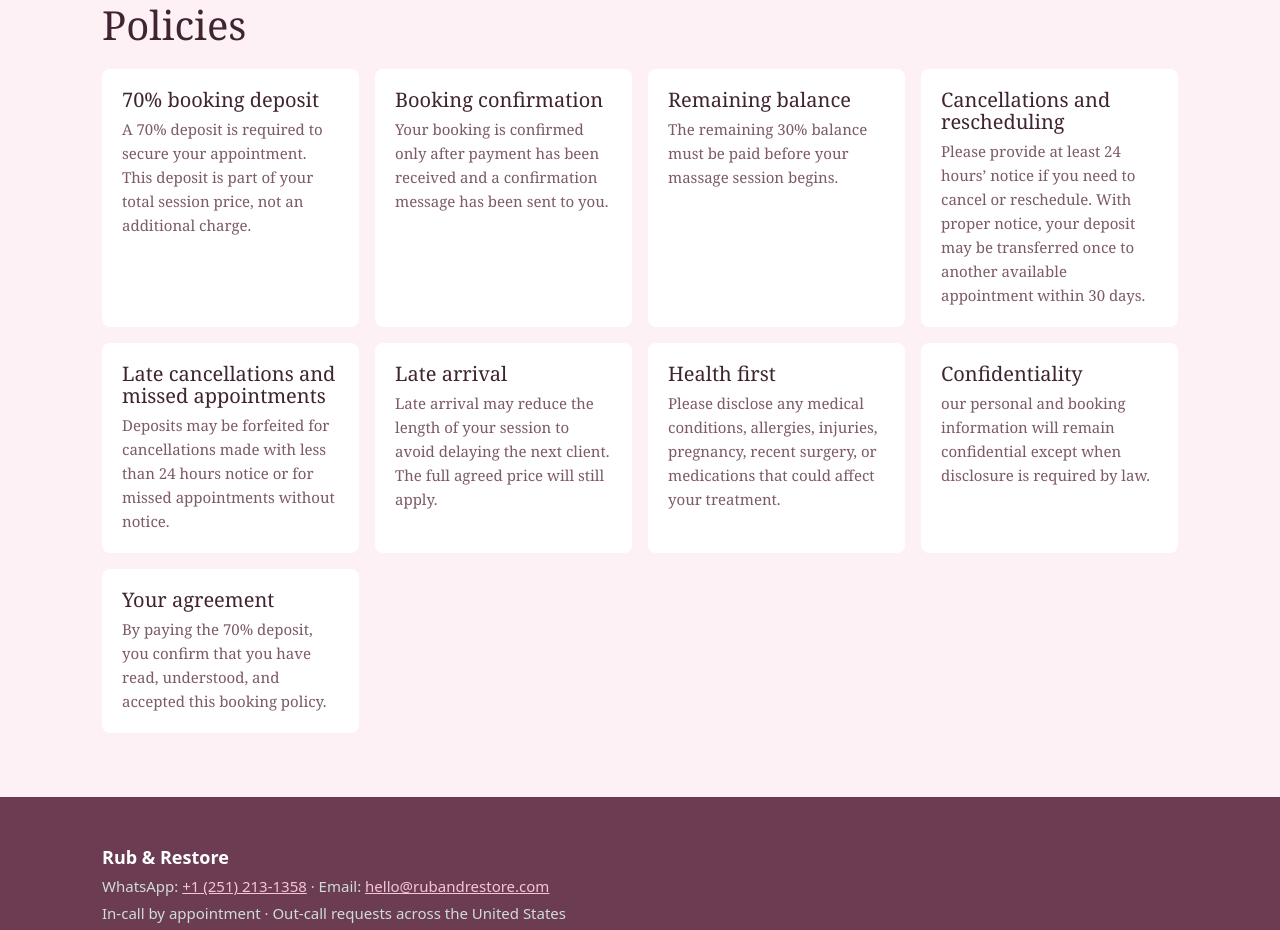
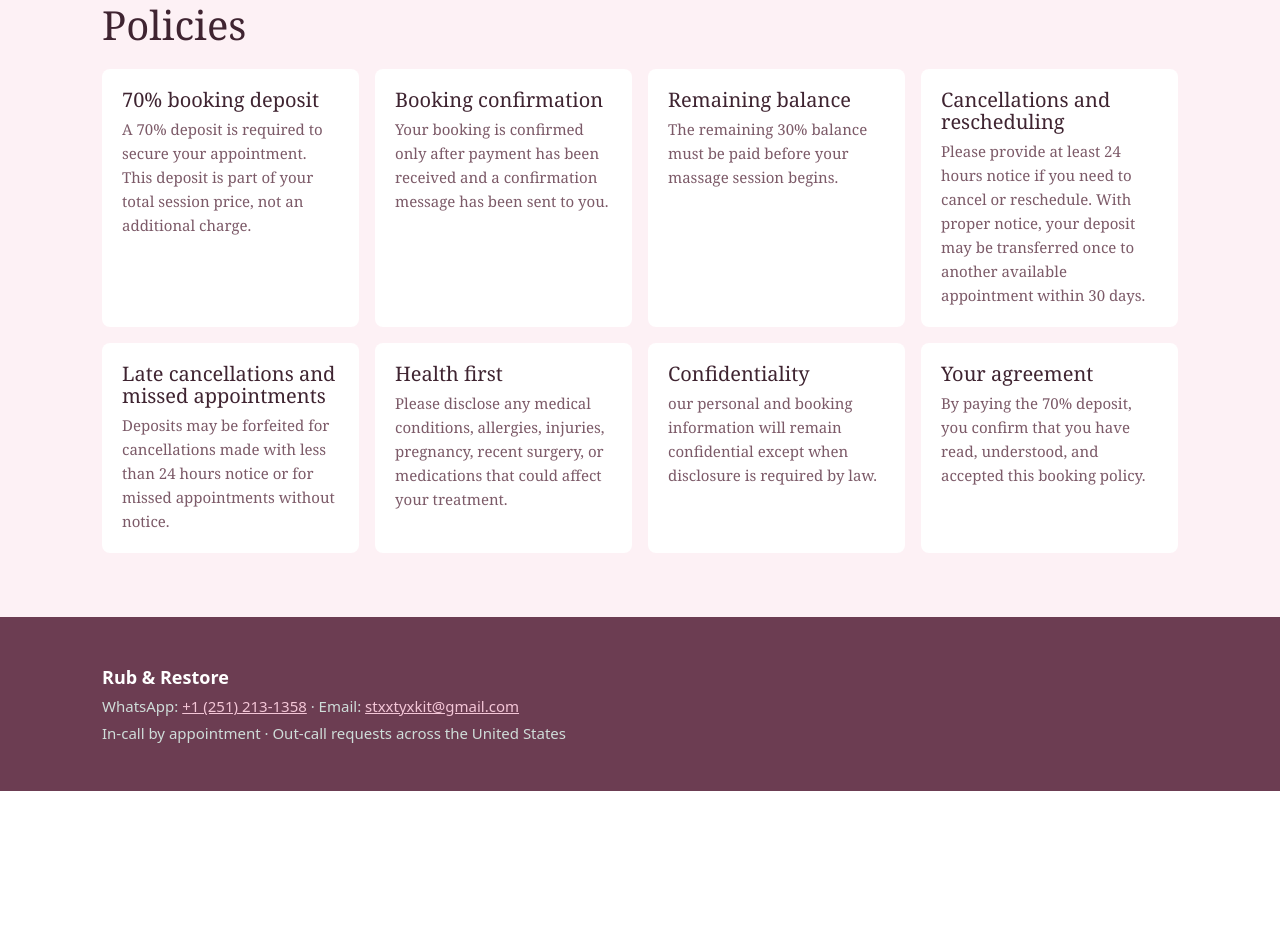
Before and after one commit to Stephengrammy/rub-restore, a plain HTML site: page index.html in a window 1280 px wide. Shown: the part 4135-5065 px from the top of the page. After the commit the page ends 4926 px from the top, so only its background shows below. Drawn offline with Linux system fonts and the light colour scheme.

Commit message:
Update contact email and pricing logic

```diff
--- a/index.html
+++ b/index.html
@@ -1218,10 +1218,9 @@
             <div class="pol">
               <h3>Cancellations and rescheduling</h3>
               <p>
-                Please provide at least 24 hours’ notice if you need to cancel
-                or reschedule. With proper notice, your deposit may be
-                transferred once to another available appointment within 30
-                days.
+                Please provide at least 24 hours notice if you need to cancel or
+                reschedule. With proper notice, your deposit may be transferred
+                once to another available appointment within 30 days.
               </p>
             </div>
 
@@ -1233,14 +1232,14 @@
               </p>
             </div>
 
-            <div class="pol">
+            <!-- <div class="pol">
               <h3>Late arrival</h3>
               <p>
                 Late arrival may reduce the length of your session to avoid
                 delaying the next client. The full agreed price will still
                 apply.
               </p>
-            </div>
+            </div> -->
 
             <div class="pol">
               <h3>Health first</h3>
@@ -1279,15 +1278,14 @@
           >+1 (251) 213-1358</a
         >
         &middot; Email:
-        <a href="mailto:hello@rubandrestore.com">hello@rubandrestore.com</a
-        ><br />
+        <a href="mailto:stxxtyxkit@gmail.com">stxxtyxkit@gmail.com</a><br />
         In-call by appointment · Out-call requests across the United States
       </div>
     </footer>
 
     <script>
       var WA = '15551234567';
-      var EMAIL = 'hello@rubandrestore.com';
+      var EMAIL = 'stxxtyxkit@gmail.com';
       var STY = [
         ['Swedish', 100],
         ['Deep Tissue', 120],
```
